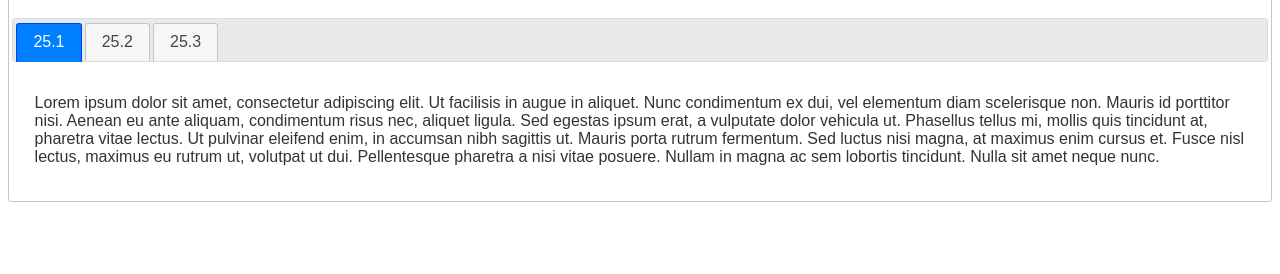
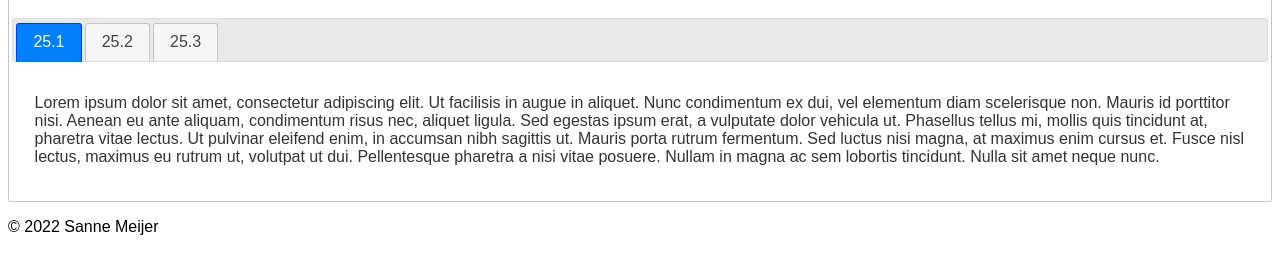
Before and after one commit to SuperSanne86/huiswerk-les-25, a website: page index.html in a window 1280 px wide. Shown: the part 74-348 px from the top of the page. Drawn offline with Linux system fonts and the light colour scheme.

Commit message:
Add files via upload

```diff
--- a/index.html
+++ b/index.html
@@ -65,5 +65,8 @@
       lacinia libero.</p>
   </div>
 </div>
+<p>
+<footer style="font-size:16px;font-family:Arial,Helvetica,sans-serif;">© 2022
+  Sanne Meijer</footer>
 </body>
 </html
```
